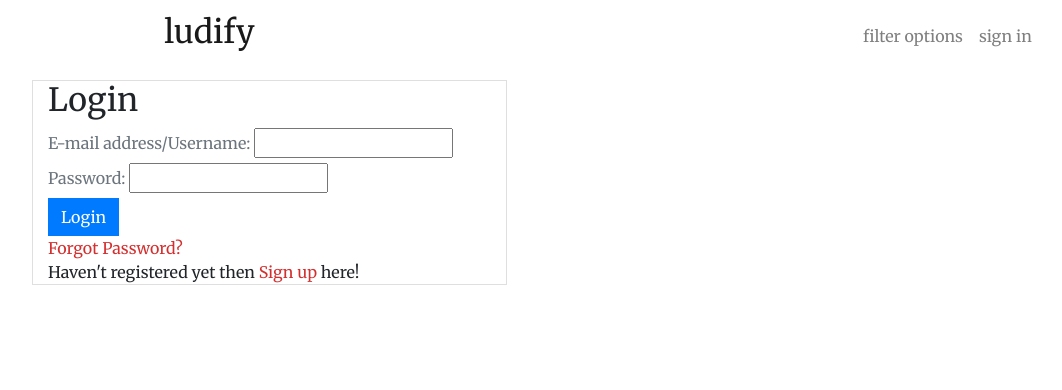
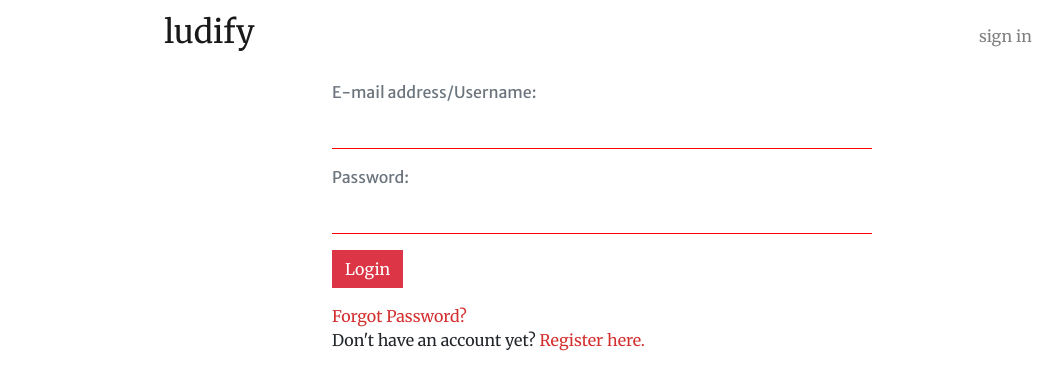
Before and after one commit to shantanubhattarai/ludify, a PHP site: page /kinmail3/login.php in a window 1280 px wide. Shown: the top 390 px of the page, without its empty margins (38-1100 px from the left). Run offline with PHP 8.4, Linux system fonts and the light colour scheme; some libraries are stand-ins or nearby versions.

Commit message:
filter options only in index

```diff
--- a/assets/css/custom.css
+++ b/assets/css/custom.css
@@ -15,7 +15,11 @@ a{
 	/*border-bottom: 1px solid #ccc;*/
 }
 
- .form-control:focus{
+.control-label{
+	font-family: 'Merriweather Sans', sans-serif;
+}
+
+.form-control:focus{
 	box-shadow: none;
 	border-color:#6c757d;
 }
--- a/index.php
+++ b/index.php
@@ -37,4 +37,9 @@
 	<script type="text/javascript">
 		sessionStorage.removeItem("index");
 	</script>
+
+	<script type="text/javascript">
+		document.getElementById("filter-toggle").style.visibility = "visible";
+	</script>
+
 <?php include 'partial_lower.php'; ?>
--- a/login.php
+++ b/login.php
@@ -2,27 +2,25 @@
 
 <?php include 'partial_upper.php';?>
 
-
-<div class="card col-md-5">
+<div class="container col-md-6">
 	<form class="form" method="post" action="database/login.php">
-		<h2>Login</h2>
-
-		<div>
-			<label for="email">E-mail address/Username:</label>
-			<input type="text" name="email" id="email" required />
+		<div class="form-group">
+			<label class = "control-label" for="email">E-mail address/Username:</label>
+			<input class = "form-control" type="text" name="email" id="email" required />
 		</div>
-		<div>
-			<label  for="password">Password:</label>
-			<input type="password" name="password" id="password" required />
-		<div>
-		<div>
-			<button type="submit" name="submit" class=" btn btn-primary" > Login</button> <br>
+		<div class="form-group">
+			<label  class = "control-label"  for="password">Password:</label>
+			<input class = "form-control"  type="password" name="password" id="password" required />
 		</div>
 
-		<div>
+		<div class="form-group">
+			<button  class=" btn btn-danger" type="submit" name="submit"> Login</button> <br>
+		</div>
+
+		<div class="form-group">
 			 <a href="#" type="submit">Forgot Password?</a> <br>
-			Haven't registered yet then
-			<a href="register.php">Sign up</a> here!
+			Don't have an account yet?
+			<a href="register.php"> Register here. </a>
 		</div>
 	</form>
 
--- a/partial_nav.php
+++ b/partial_nav.php
@@ -27,7 +27,7 @@
 			</form>
 			<ul class="nav navbar-nav ml-auto">
 				<li class="nav-item">
-					<a id="filter-toggle" class="nav-link" href="#"> filter options </a>
+					<a id="filter-toggle" class="nav-link" href="#" style="visibility:hidden;"> filter options </a>
 				</li>
 				<?php
 					session_start();
```
